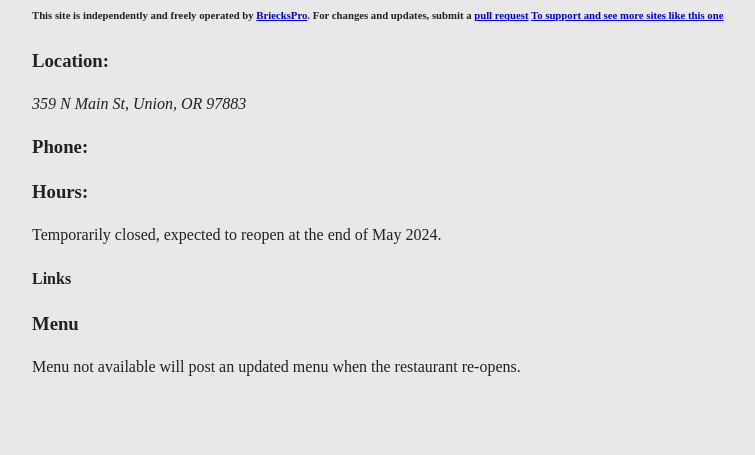
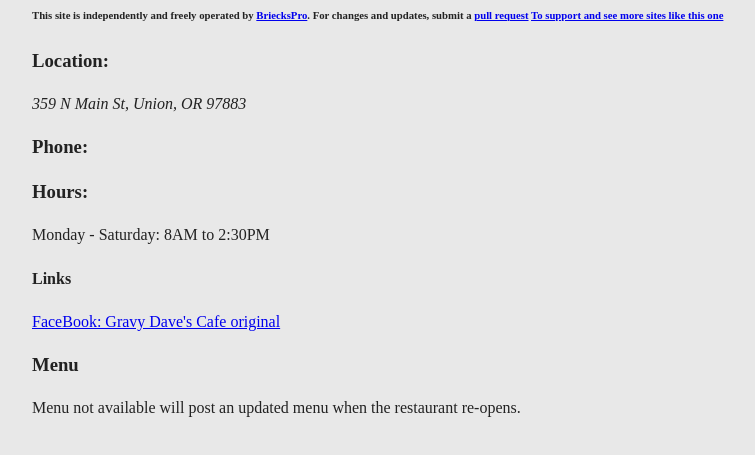
Before and after one commit to djbrieck/gravy-daves-cafe, a website built with webpack: page index.html in a window 1280 px wide. Shown: the part 83-538 px from the top of the page, without its empty margins (8-763 px from the left). Built offline with nearby package versions, Linux system fonts and the light colour scheme.

Commit message:
Updateing hours and facebook page link for new orginal owner

```diff
--- a/index.html
+++ b/index.html
@@ -32,9 +32,10 @@
   <h3>Phone: <a href="tel:"></a> </h3>
 
  <h3>Hours:</h3>
-  <p>Temporarily closed, expected to reopen at the end of May 2024. </p>
+  <p>Monday - Saturday: 8AM to 2:30PM</p>
 
   <h4>Links</h4>
+    <a href="https://www.facebook.com/profile.php?id=61559779703963">FaceBook: Gravy Dave's Cafe original</a>
 
   <h3> Menu </h3>
   <p>Menu not available will post an updated menu when the restaurant re-opens.</p>
```
